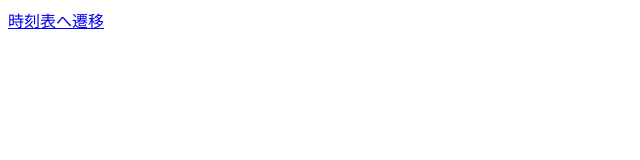
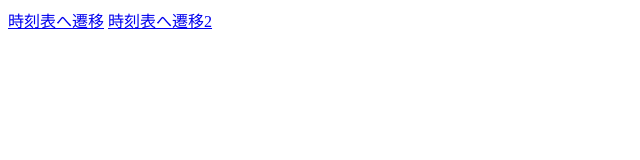
Before and after one commit to TRTA8117/Toyometro_Timetable.github.io, a plain HTML site: page index.html in a window 1280 px wide. Shown: the whole page, without its empty margins (0-640 px from the left). Drawn offline with Linux system fonts and the light colour scheme.

Commit message:
Update index.html

```diff
--- a/index.html
+++ b/index.html
@@ -6,6 +6,7 @@
 </head>
 <body>
     <a href="./yoda7 kise/TTIndex.html">時刻表へ遷移</a>
+    <a href="./RS10/TTIndex.html">時刻表へ遷移2</a>
 </body>
 
 </html>
```
